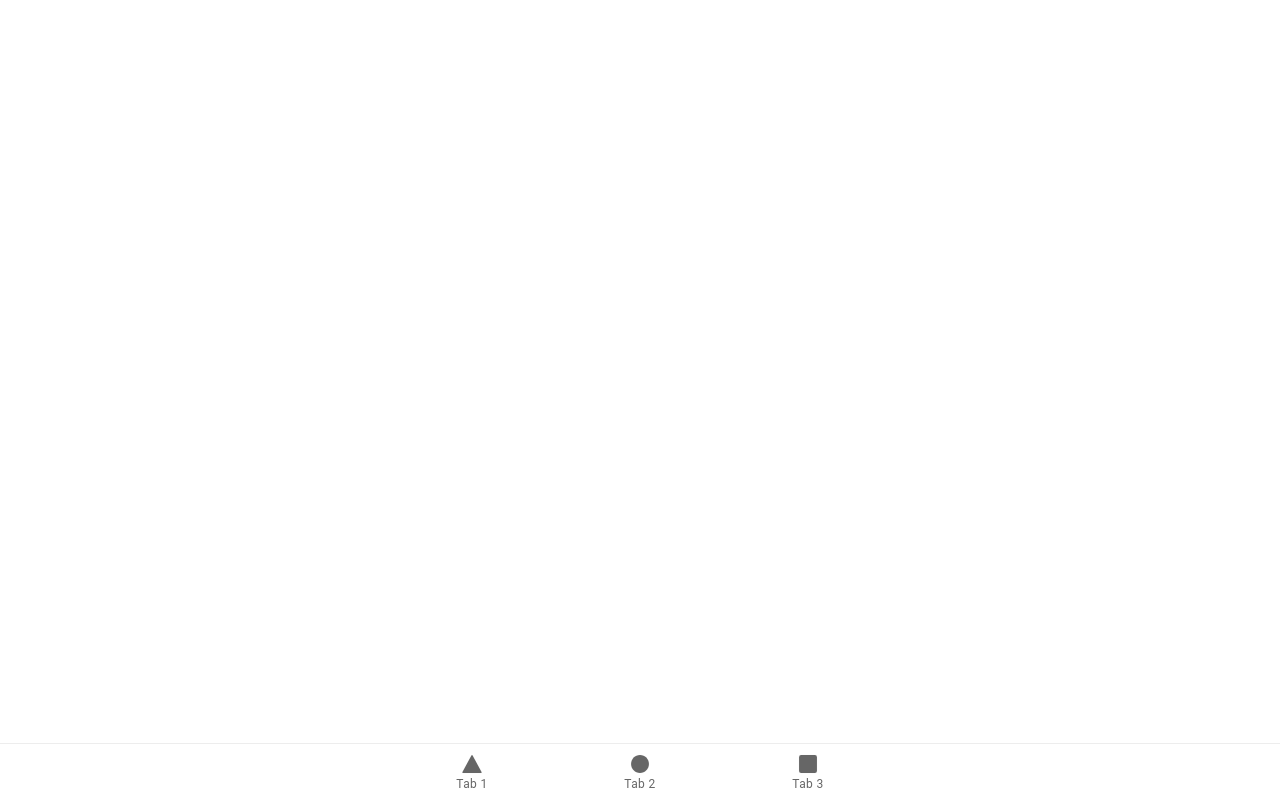
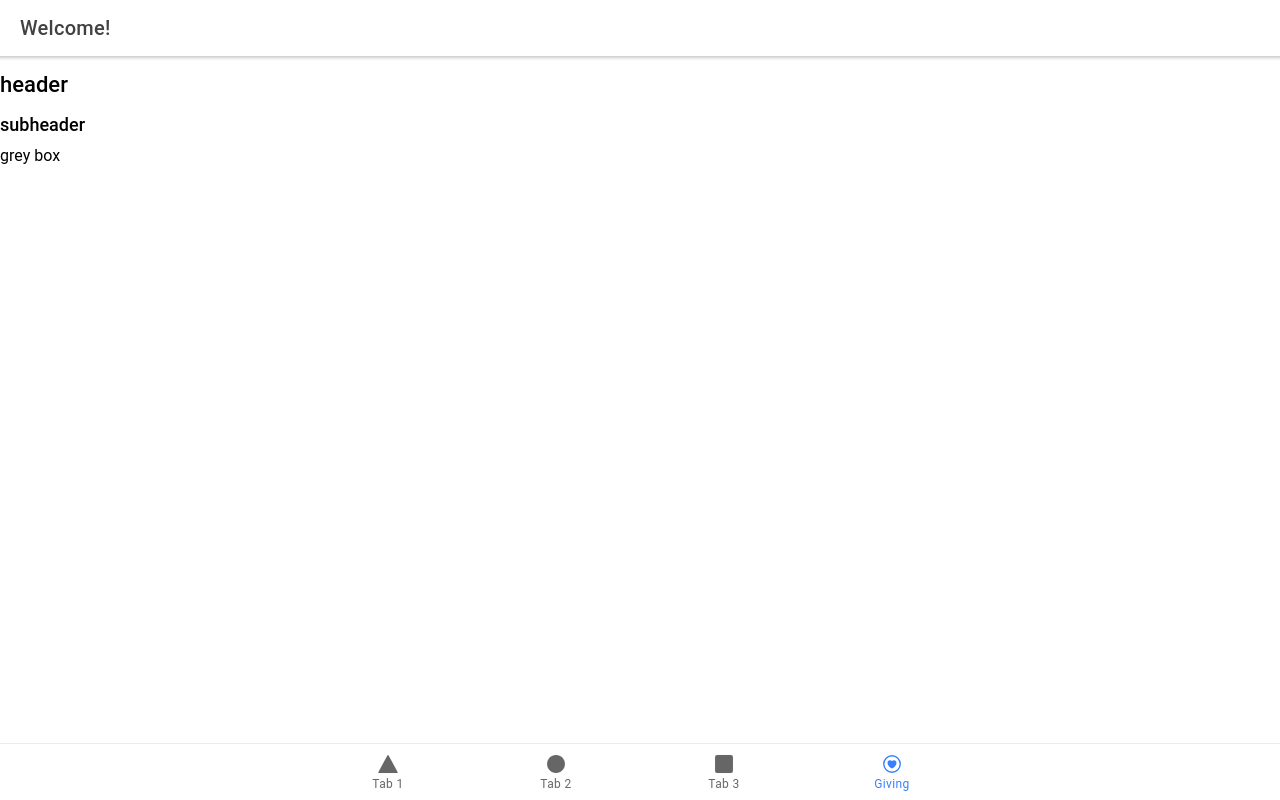
Before and after one commit to kohofinancial/decode-2021-fe, a React (Create React App) app in the folder frontend/: page /giving in a window 1280 px wide. Built offline with nearby package versions, Linux system fonts and the light colour scheme.

Commit message:
testing routing

```diff
--- a/frontend/src/App.tsx
+++ b/frontend/src/App.tsx
@@ -9,7 +9,7 @@ import {
   IonTabs,
 } from '@ionic/react';
 import { IonReactRouter } from '@ionic/react-router';
-import { ellipse, square, triangle } from 'ionicons/icons';
+import { ellipse, square, triangle, heartCircleOutline } from 'ionicons/icons';
 import Tab1 from './pages/Tab1';
 import Tab2 from './pages/Tab2';
 import Tab3 from './pages/Tab3';
@@ -33,6 +33,9 @@ import '@ionic/react/css/display.css';
 /* Theme variables */
 import './theme/variables.css';
 
+//components
+import GivingLanding from './pages/GivingLanding';
+
 const App: React.FC = () => (
   <IonApp>
     <IonReactRouter>
@@ -46,6 +49,9 @@ const App: React.FC = () => (
           </Route>
           <Route path="/tab3">
             <Tab3 />
+          </Route>
+          <Route path="/giving">
+            <GivingLanding />
           </Route>
           <Route exact path="/">
             <Redirect to="/tab1" />
@@ -64,6 +70,10 @@ const App: React.FC = () => (
             <IonIcon icon={square} />
             <IonLabel>Tab 3</IonLabel>
           </IonTabButton>
+          <IonTabButton tab="giving" href="/giving">
+            <IonIcon icon={heartCircleOutline} />
+            <IonLabel>Giving</IonLabel>
+          </IonTabButton>
         </IonTabBar>
       </IonTabs>
     </IonReactRouter>
--- /dev/null
+++ b/frontend/src/pages/GivingLanding.tsx
@@ -0,0 +1,24 @@
+import { IonContent, IonHeader, IonPage, IonTitle, IonToolbar } from '@ionic/react';
+import GivingProgress from './GivingProgress';
+import RecommendedCharityScreen from './RecommendedCharityScreen';
+
+const GivingLanding: React.FC = () => {
+  return (
+    <IonPage>
+      <IonHeader>
+        <IonToolbar>
+          <IonTitle>Welcome!</IonTitle>
+        </IonToolbar>
+      </IonHeader>
+      <IonContent fullscreen>
+        {
+          true ?
+          <RecommendedCharityScreen /> :
+          <GivingProgress />
+        }
+      </IonContent>
+    </IonPage>
+  );
+};
+
+export default GivingLanding;
--- /dev/null
+++ b/frontend/src/pages/GivingProgress.tsx
@@ -0,0 +1,15 @@
+import { IonContent, IonHeader, IonPage, IonTitle, IonToolbar } from '@ionic/react';
+
+const GivingProgress: React.FC = () => {
+  return (
+    <IonPage>
+      <IonHeader>
+        <IonToolbar>
+          <IonTitle>Tab 1</IonTitle>
+        </IonToolbar>
+      </IonHeader>
+    </IonPage>
+  );
+};
+
+export default GivingProgress;
--- /dev/null
+++ b/frontend/src/pages/RecommendedCharityScreen.tsx
@@ -0,0 +1,13 @@
+import {  IonContent, IonPage, IonText } from '@ionic/react';
+
+const RecommendedCharityScreen: React.FC = () => {
+  return (
+      <div>
+            <h3>header</h3>
+            <h5>subheader</h5>
+            <div>grey box</div>
+        </div>
+  );
+};
+
+export default RecommendedCharityScreen;
--- a/frontend/src/pages/Tab2.tsx
+++ b/frontend/src/pages/Tab2.tsx
@@ -7,7 +7,7 @@ const Tab2: React.FC = () => {
     <IonPage>
       <IonHeader>
         <IonToolbar>
-          <IonTitle>Tab 2</IonTitle>
+          <IonTitle>Tab 22</IonTitle>
         </IonToolbar>
       </IonHeader>
       <IonContent fullscreen>
```
